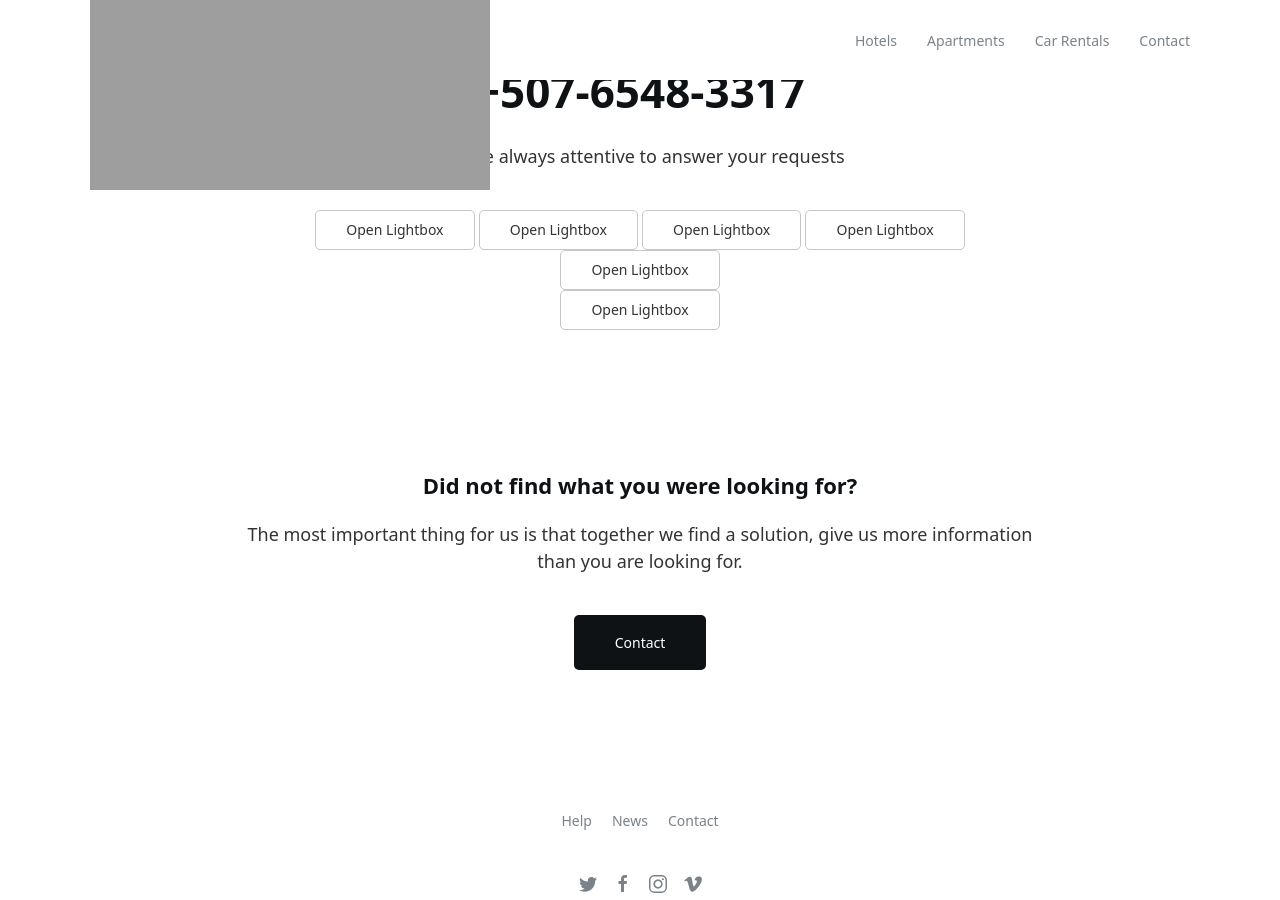
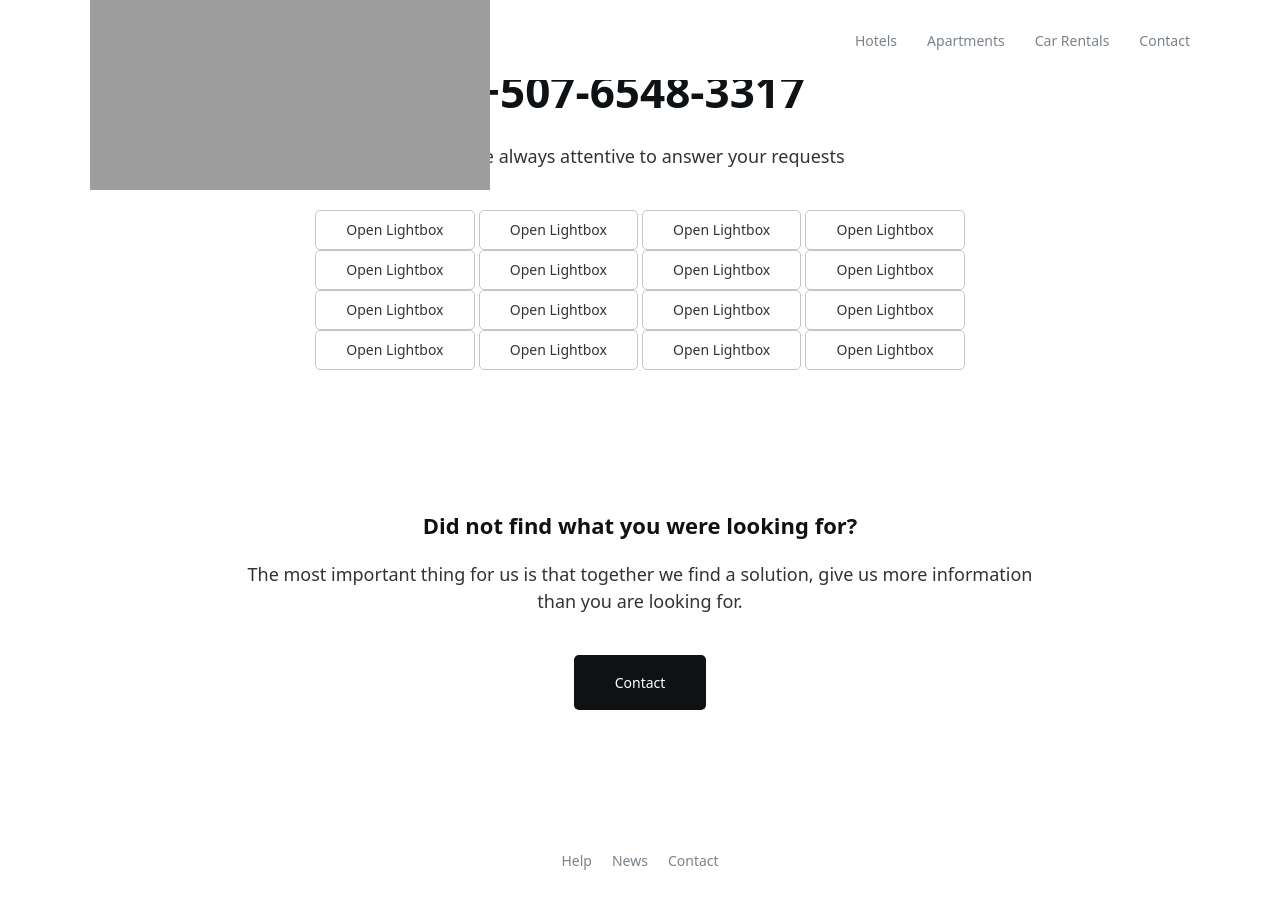
Before and after one commit to jelmii/jelmii.github.io, a Jekyll site: the page built from index.md, in a window 1280 px wide and 900 px high, scrolled down 1647 px. Built offline with Jekyll 4.4.1, drawn with Linux system fonts in a browser that asks for light colours.

Commit message:
Update index.md

```diff
--- a/index.md
+++ b/index.md
@@ -26,10 +26,16 @@ cta:
 <a class="uk-button uk-button-default" href="images/photo.jpg">Open Lightbox</a>
 <a class="uk-button uk-button-default" href="images/photo.jpg">Open Lightbox</a>
 <a class="uk-button uk-button-default" href="images/photo.jpg">Open Lightbox</a>
+<a class="uk-button uk-button-default" href="images/photo.jpg">Open Lightbox</a>
+<a class="uk-button uk-button-default" href="images/photo.jpg">Open Lightbox</a>
+<a class="uk-button uk-button-default" href="images/photo.jpg">Open Lightbox</a>
+<a class="uk-button uk-button-default" href="images/photo.jpg">Open Lightbox</a>
+<a class="uk-button uk-button-default" href="images/photo.jpg">Open Lightbox</a>
+<a class="uk-button uk-button-default" href="images/photo.jpg">Open Lightbox</a>
+<a class="uk-button uk-button-default" href="images/photo.jpg">Open Lightbox</a>
+<a class="uk-button uk-button-default" href="images/photo.jpg">Open Lightbox</a>
+<a class="uk-button uk-button-default" href="images/photo.jpg">Open Lightbox</a>
+<a class="uk-button uk-button-default" href="images/photo.jpg">Open Lightbox</a>
+<a class="uk-button uk-button-default" href="images/photo.jpg">Open Lightbox</a>
+<a class="uk-button uk-button-default" href="images/photo.jpg">Open Lightbox</a>
 </div>
-<div uk-lightbox>
-    <a class="uk-button uk-button-default" href="images/photo.jpg">Open Lightbox</a>
-</div>
-<div uk-lightbox>
-    <a class="uk-button uk-button-default" href="images/photo.jpg">Open Lightbox</a>
-</div>
```
